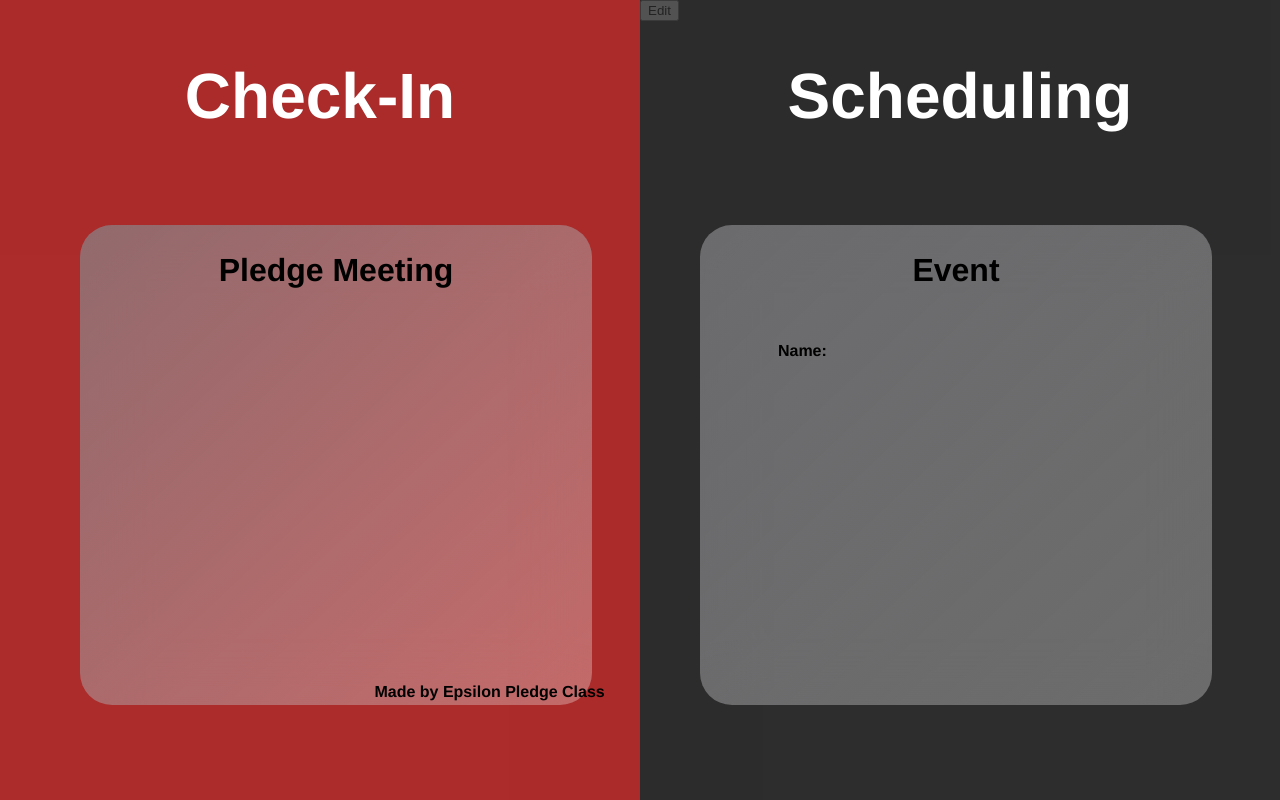
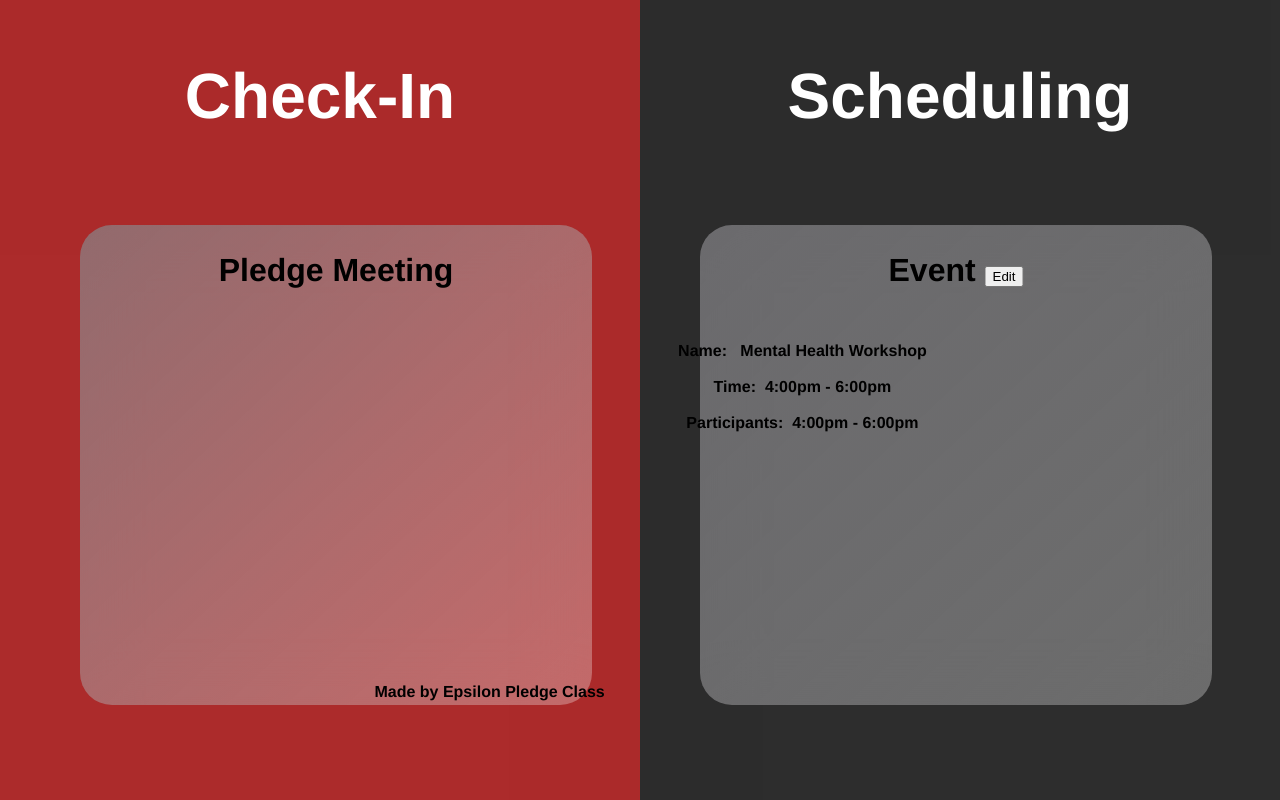
Before and after one commit to Akshin0906/Plan-iTT, a plain HTML site: page index.html in a window 1280 px wide. Drawn offline with Linux system fonts and the light colour scheme.

Commit message:
Update index.html

```diff
--- a/index.html
+++ b/index.html
@@ -13,7 +13,6 @@
         </div>
         <div class="split right">
             <h1>Scheduling</h1>
-            <button type="edit" value="Edit">Edit</button>
 
         </div>
         <div class="glass">
@@ -22,9 +21,22 @@
 
         </div>
         <div class="glass right">
-          <h2>Event</h2>
-          <h4>Name:</h4>
+          <h2>Event
+            <button class="button1" type="edit" value="Edit">Edit</button>
+          </h2>
 
+          <h4>Name:
+            <p1>&nbsp; Mental Health Workshop</p1>
+
+          </h4>
+
+          <h4><BR><BR>Time:
+            <p1>&nbsp;4:00pm - 6:00pm</p1>
+          </h4>
+
+          <h4><BR><BR><BR><BR>Participants:
+            <p1>&nbsp;4:00pm - 6:00pm</p1>
+          </h4>
       </div>
     </div>
   </body>
```
